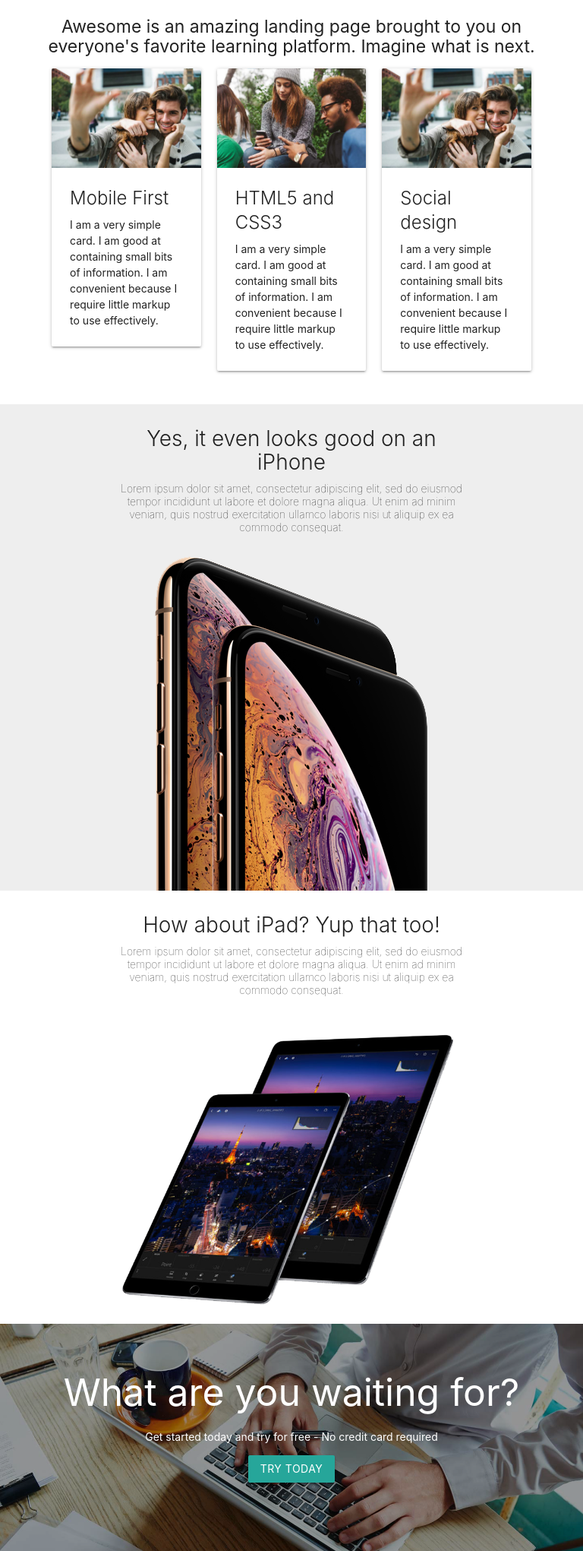
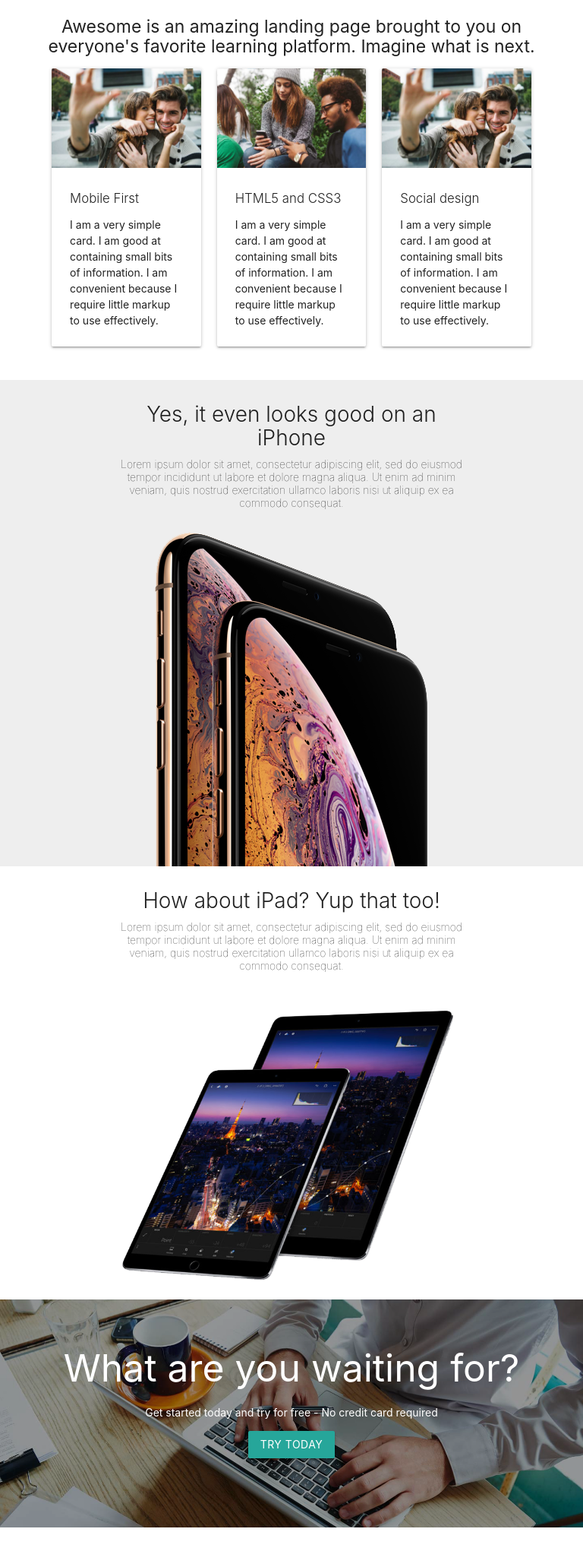
Before and after one commit to JD154/NewAwesome, a PHP site: page / in a window 768 px wide. Shown: the part 786-2827 px from the top of the page at 76% size. Run offline with PHP 8.4, Linux system fonts and the light colour scheme; some libraries are stand-ins or nearby versions.

Commit message:
bug fixes with media queries

```diff
--- a/css/queries.css
+++ b/css/queries.css
@@ -131,10 +131,13 @@
     .sm-absolute{
         position: absolute;
         bottom: 0;
+        left: 50%;
+        right: 50%;
+        transform: translate(-50%);
     }
 
     .md-center-align{
-        width: 85%;
+        width: 100%;
         margin: 0 auto;
     }
 
--- a/css/styles.css
+++ b/css/styles.css
@@ -123,6 +123,10 @@ section{
     margin: 30px 0 20px 0;
 }
 
+.card .card-title {
+    font-size: 1.2em;
+}
+
 .showcase-img{
     display: block;
     max-width: 450px;
```
